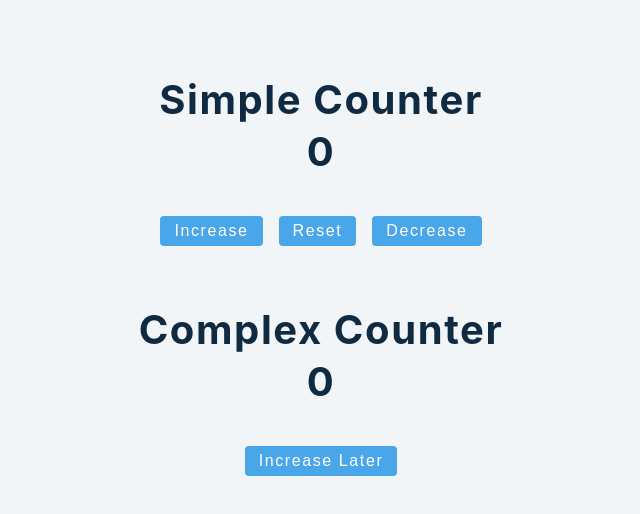
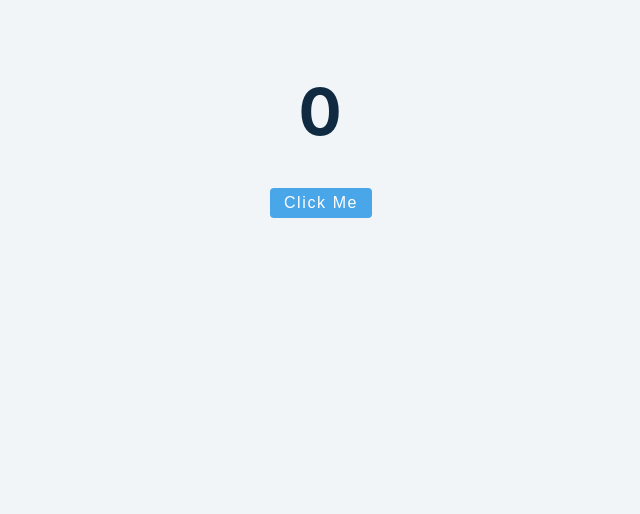
Before and after one commit to gorakhjoshi/AdvancedReactConcepts, a React (Create React App) app: page / in a window 1280 px wide. Shown: the top 514 px of the page, without its empty margins (319-959 px from the left). Built offline with nearby package versions, Linux system fonts and the light colour scheme.

Commit message:
useEffect basic

```diff
--- /dev/null
+++ b/src/2-useEffect/1-useEffect-basics.js
@@ -0,0 +1,22 @@
+import React, { useState, useEffect } from 'react'
+// by default runs after every re-render
+// second parameter
+// cleanup function
+const UseEffectBasics = () => {
+  const [value, setValue] = useState(0)
+
+  useEffect(() => {
+    console.log('Inside useEffect')
+  })
+  console.log('Outside useEffect')
+  return (
+    <>
+      <h1>{value}</h1>
+      <button className='btn' onClick={() => setValue(value + 1)}>
+        Click Me
+      </button>
+    </>
+  )
+}
+
+export default UseEffectBasics
--- a/src/App.js
+++ b/src/App.js
@@ -1,9 +1,9 @@
-import UseStateCounter from './1-useState/4-useState-Function'
+import UseEffectBasics from './2-useEffect/1-useEffect-basics'
 
 function App() {
   return (
     <div className='container'>
-      <UseStateCounter />
+      <UseEffectBasics />
     </div>
   )
 }
```
Also changed, not shown: src/data.js (+10 -3 lines).
